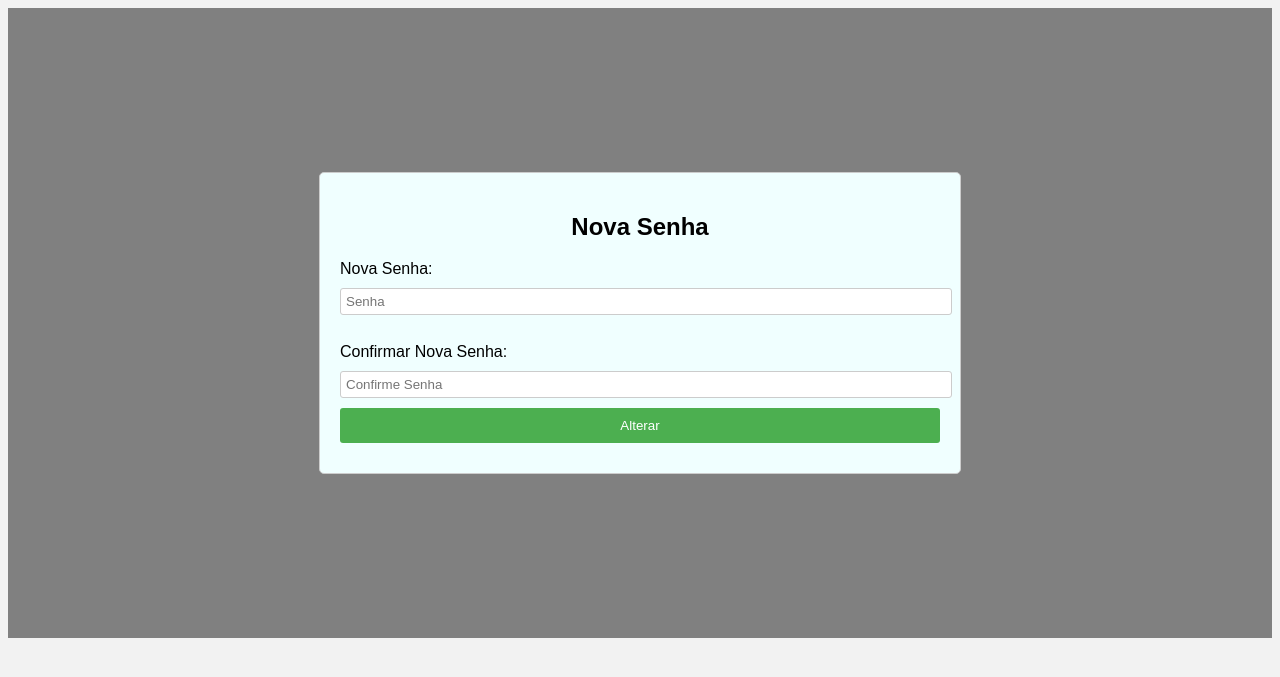
After one commit to mateus-rossisantos/gerenciamentoClientes, a PHP site: page /tela_nova_senha.php in a window 1280 px wide. The commit adds this page. Shown: the top 677 px of the page. Run offline with PHP 8.4, Linux system fonts and the light colour scheme.

```diff
--- /dev/null
+++ b/assets/css/tela_nova_senha.css
@@ -0,0 +1,54 @@
+body {
+    font-family: Arial, sans-serif;
+    background-color: #f2f2f2;
+  }
+  .principal{
+    display: flex;
+    width: 100%;
+    height: 630px;
+    background-color: grey;
+    display: flex;
+    flex-direction: column;
+    justify-content: space-around;
+
+  }
+  .container {
+      width: 600px;
+    margin: 0 auto;
+    padding: 20px;
+    border: 1px solid #ccc;
+    border-radius: 5px;
+    background-color: azure;
+  }
+
+  .container h2 {
+    text-align: center;
+  }
+
+  .container label,
+  .container input {
+    display: block;
+    margin-bottom: 10px;
+  }
+
+  .container input[type="text"],
+  .container input[type="password"] {
+    width: 100%;
+    padding: 5px;
+    border: 1px solid #ccc;
+    border-radius: 3px;
+  }
+
+  .container input[type="submit"] {
+    width: 100%;
+    padding: 10px;
+    border: none;
+    border-radius: 3px;
+    background-color: #4CAF50;
+    color: white;
+    cursor: pointer;
+  }
+
+  .container input[type="submit"]:hover {
+    background-color: #45a049;
+  }
--- a/dao/conexao.php
+++ b/dao/conexao.php
@@ -5,7 +5,7 @@ function cria_conexao()
     $port = '35003';
     $database = 'gerenciamentoclientes';
     $username = 'gerenciamentoclientes';
-    $password = '';
+    $password = '123456';
 
     try {
         $dsn = "mysql:host=$host;port=$port;dbname=$database;charset=utf8mb4";
--- /dev/null
+++ b/js/master.js
@@ -0,0 +1,15 @@
+var password = document.getElementById("password")
+  , confirm_password = document.getElementById("confirm_password");
+
+function validatePassword(){
+  if(password.value != confirm_password.value) {
+    confirm_password.setCustomValidity("Senhas diferentes!");
+
+  } else {
+    confirm_password.setCustomValidity('');
+
+  }
+}
+
+password.onchange = validatePassword;
+confirm_password.onkeyup = validatePassword;
--- a/login.php
+++ b/login.php
@@ -21,7 +21,7 @@
                 <label for="password">Senha:</label>
                 <input type="password" id="password" name="password" placeholder="Digite sua senha">
                 <input type="submit" value="Entrar">
-                <a href="tela_recuperar_senha">Recuperar senha</a>
+                <a href="tela_recupera_senha.html">Recuperar senha</a>
                 <br><br>
                 <a href="views/cadastro_rep.php">Cadastrar representante</a>
             </form>
--- /dev/null
+++ b/tela_nova_senha.php
@@ -0,0 +1,29 @@
+<!DOCTYPE html>
+<html lang="en">
+<head>
+    <meta charset="UTF-8">
+    <meta name="viewport" content="width=device-width, initial-scale=1.0">
+    <meta http-equiv="X-UA-Compatible" content="ie=edge">
+
+    <link rel="stylesheet" type="text/css" href="assets/css/tela_nova_senha.css">
+    <title>Tela Nova Senha</title>
+</head>
+<body>
+  <div class="principal">
+    <div class="container">
+     <h2>Nova Senha</h2>
+       <form action="altera_senha.php" method="post">
+        <label for="password">Nova Senha:</label>
+        <input type="password" placeholder="Senha" id="password" name="password" required>
+        <br>
+        <label for="password">Confirmar Nova Senha:</label>
+        <input type="password" placeholder="Confirme Senha" id="confirm_password" required>
+
+       <input type="submit" value="Alterar">
+
+      </form>
+  </div>
+</div>
+<script src="./js/master.js"></script>
+</body>
+</html>
```
Also changed, not shown: altera_senha.php (added, +26 -0 lines), assets/css/tela_recupera_senha.css (added, +54 -0 lines), dao/representanteDao.php (+43 -0 lines), logout.php (added, +13 -0 lines), tela_recupera_senha.html (added, +24 -0 lines), testa_cpf.php (added, +21 -0 lines).
